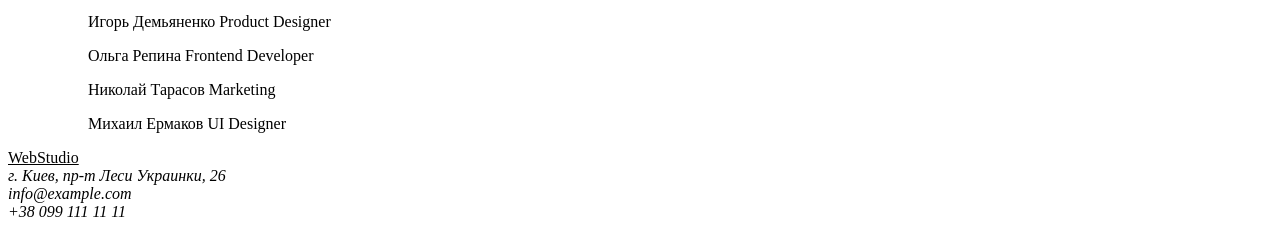
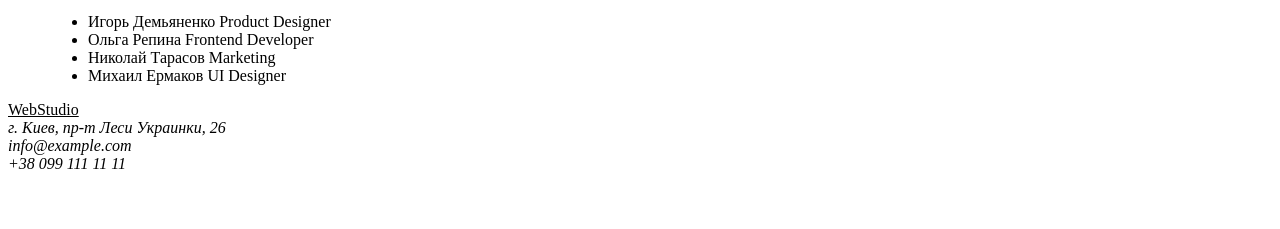
Before and after one commit to B6X35/goit-markup-hw-01, a plain HTML site: page index.html in a window 1280 px wide. Shown: the part 626-855 px from the top of the page. After the commit the page ends 807 px from the top, so only its background shows below. Drawn offline with Linux system fonts and the light colour scheme.

Commit message:
Update index.html

```diff
--- a/index.html
+++ b/index.html
@@ -33,14 +33,16 @@
                 <img src="images/FrontendDeveloper.jpg" width="270" alt="Frontend Developer">
                 <img src="images/Marketing.jpg" width="270" alt="Marketing">
                 <img src="images/UIDesigner.jpg" width="270" alt="UI Designer">
-                <ul><il>Игорь Демьяненко
-                    Product Designer</il></ul>
-                <ul><il>Ольга Репина
-                    Frontend Developer</il></ul>
-                <ul><il>Николай Тарасов
-                    Marketing</il></ul>
-                <ul><il>Михаил Ермаков
-                    UI Designer</il></ul>
+                <ul>
+                <li>Игорь Демьяненко
+                    Product Designer</li>
+                <li>Ольга Репина
+                    Frontend Developer</li>
+                <li>Николай Тарасов
+                    Marketing</li>
+                <li>Михаил Ермаков
+                    UI Designer</li>
+                </ul>
             </figure>
         </main>
         <footer>
```
